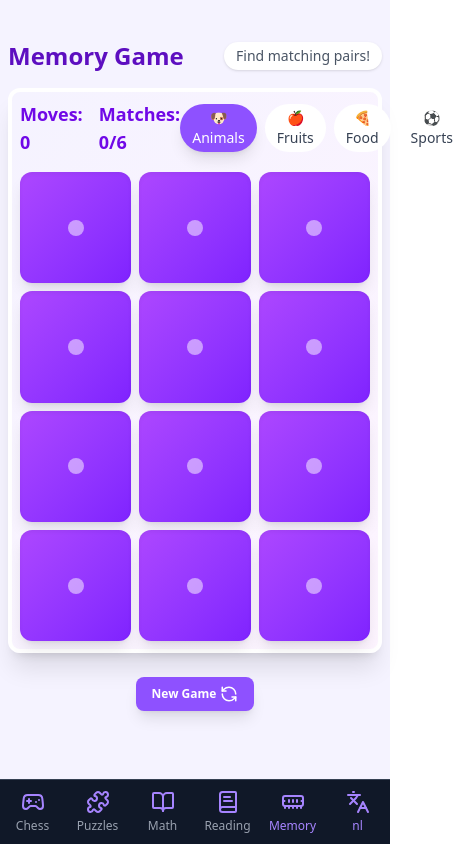
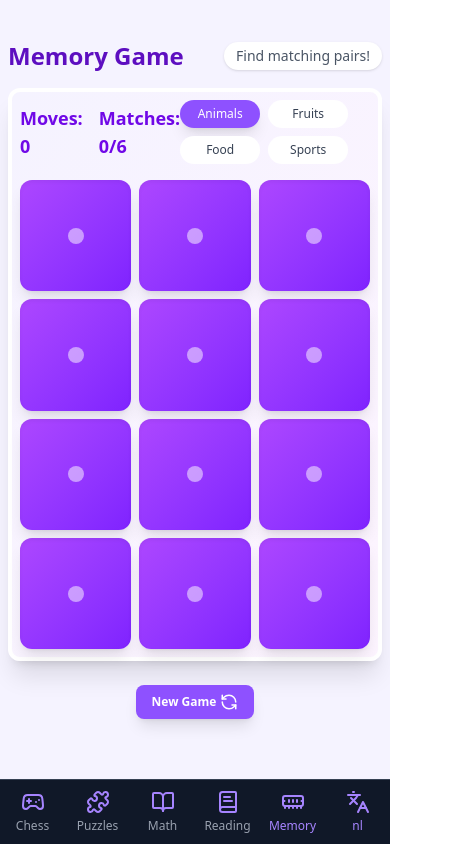
Before and after one commit to peeweetje/create-games-for-children, a React (Vite) app: page /memory in a window 390 px wide. Shown: the whole page, 465 px wide, since content can reach past the window. Built offline with nearby package versions, Linux system fonts and the light colour scheme.

Commit message:
Fix: theme keys shoud be responsive on mobile screens.

```diff
--- a/src/components/MemoryGame.tsx
+++ b/src/components/MemoryGame.tsx
@@ -156,18 +156,19 @@ export const MemoryGame = () => {
                 </div>
 
                 {/* Theme Selector */}
-                <div className="flex gap-2">
+                <div className="flex flex-wrap gap-2">
                     {Object.keys(THEMES).map((themeKey) => (
                         <button
                             key={themeKey}
                             onClick={() => setTheme(themeKey as ThemeType)}
-                            className={`px-3 py-1 rounded-full text-sm font-medium transition-all ${
+                            className={`px-2.5 py-1.5 md:px-4 md:py-2 rounded-full text-xs md:text-base font-medium transition-all min-w-[80px] ${
                                 theme === themeKey
                                     ? 'bg-violet-500 text-white shadow-lg'
                                     : 'bg-white text-gray-700 hover:bg-violet-200'
                             }`}
                         >
-                            {THEMES[themeKey as ThemeType][0]} {t(`memory.themes.${themeKey}`)}
+                            <span className="hidden md:inline mr-1">{THEMES[themeKey as ThemeType][0]}</span>
+                            {t(`memory.themes.${themeKey}`)}
                         </button>
                     ))}
                 </div>
```
